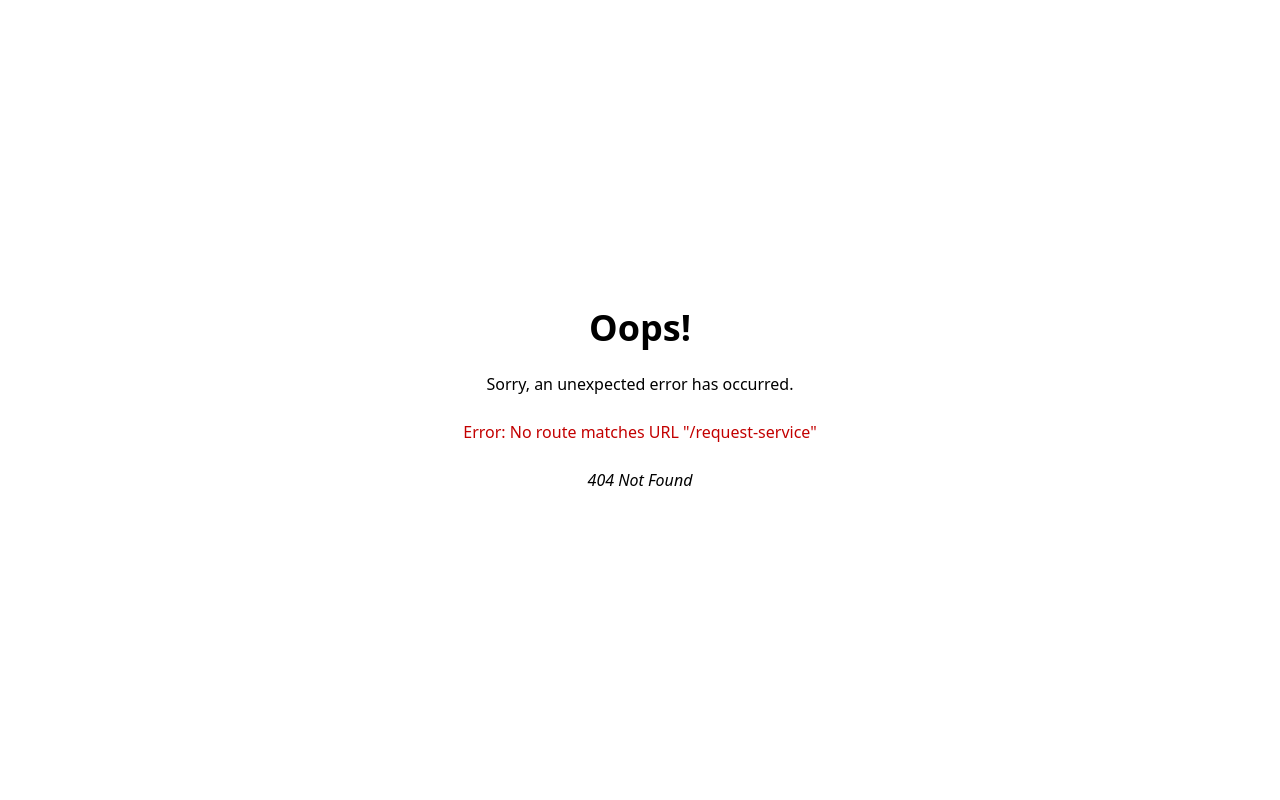
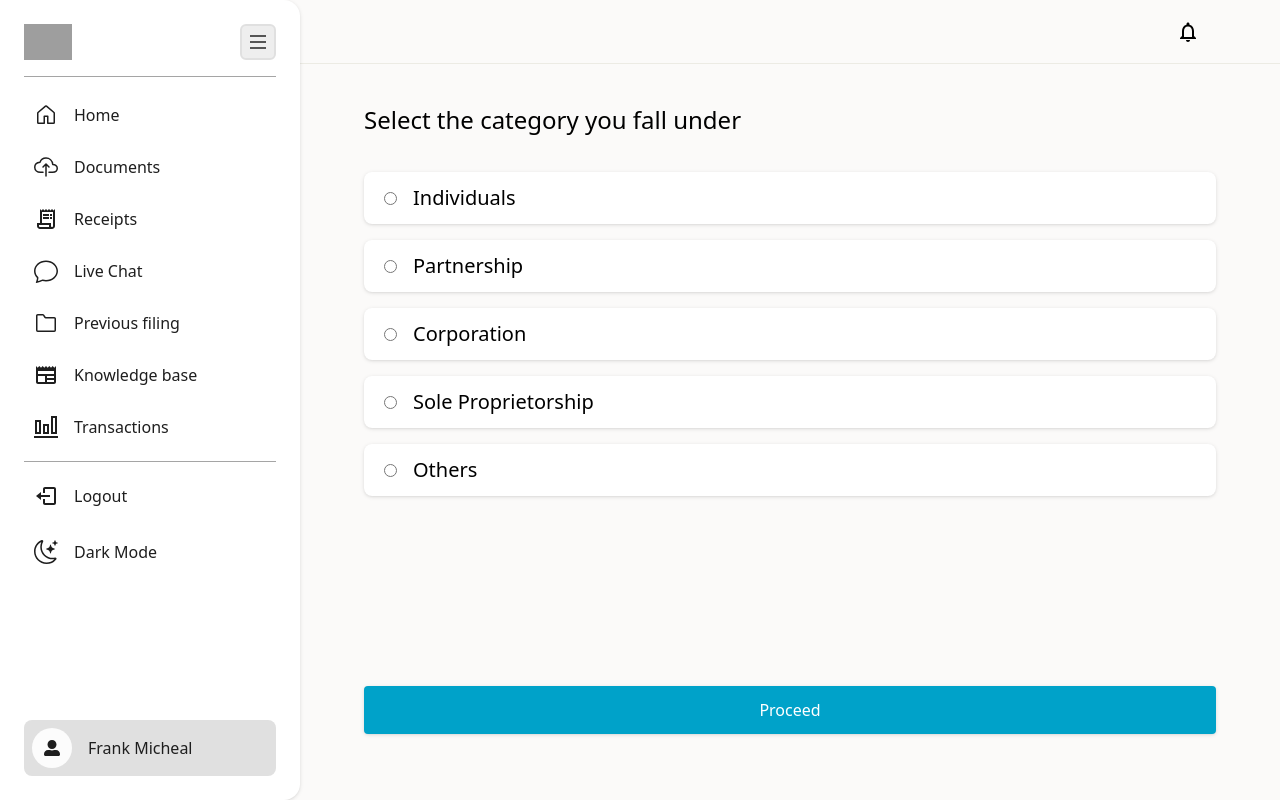
Before and after one commit to Trayshmhirk/tax-return-user-app, a React (Vite) app: page /request-service in a window 1280 px wide. Before the commit this address had no page. Built offline with nearby package versions, Linux system fonts and the light colour scheme; grey boxes are pictures that could not be loaded.

Commit message:
adding request service page, select category form, radio and checkbox inputs

```diff
--- a/src/Router.tsx
+++ b/src/Router.tsx
@@ -6,6 +6,7 @@ import {
 } from "react-router-dom";
 import MainLayout from "./layouts/MainLayout";
 import Home from "./pages/Home";
+import RequestService from "./pages/RequestService";
 import NotApprovedHome from "./pages/NotApprovedHome";
 import Documents from "./pages/Documents";
 import Receipts from "./pages/Receipts";
@@ -26,6 +27,7 @@ const router = createBrowserRouter(
    createRoutesFromElements(
       <Route path="/" element={<MainLayout />} errorElement={<ErrorPage />}>
          <Route index element={<Home />} />
+         <Route path="request-service" element={<RequestService />} />
          <Route path="not-approved" element={<NotApprovedHome />} />
          <Route path="documents" element={<Documents />} />
          <Route path="receipts" element={<Receipts />} />
--- /dev/null
+++ b/src/components/RadioCheckInput.tsx
@@ -0,0 +1,109 @@
+import { FaSquareCheck } from "react-icons/fa6";
+import FormPreviewImg from "../assets/preview-form image.jpg";
+import { IoRadioButtonOnSharp } from "react-icons/io5";
+
+type RadioCheckInputPropTypes = {
+   value: string;
+   formDesc?: string;
+   // register;
+   isChecked: boolean;
+   onRadioAndCheckChange: (
+      value: string,
+      serviceId: string | undefined
+   ) => void;
+   isRadio?: boolean;
+   isCheckBox?: boolean;
+   isPreviewForm?: boolean;
+   handleClick?: () => void;
+   serviceId?: string;
+};
+
+const RadioCheckInput = ({
+   value,
+   formDesc,
+   // register,
+   isChecked,
+   onRadioAndCheckChange,
+   isRadio,
+   isCheckBox,
+   isPreviewForm,
+   handleClick,
+   serviceId,
+}: RadioCheckInputPropTypes) => {
+   const handleRadioAndCheckChange = () => {
+      onRadioAndCheckChange(value, serviceId);
+   };
+   return (
+      <label
+         className={`
+            w-full flex items-center gap-4 bg-white dark:bg-gray px-5 py-3 rounded-lg shadow-md dark:shadow-md-dark hover-shadow-body
+            ${isChecked && "border border-richElectricBlue"}
+            ${isCheckBox && "flex-col"}
+            ${isPreviewForm && "w-[340px] flex-col"}
+         `}
+         onClick={handleClick}
+      >
+         {isRadio && (
+            <>
+               <input
+                  className="checked:hidden"
+                  type="radio"
+                  value={value}
+                  // {...register("radio", {
+                  //    required: `This field is required`,
+                  //    // Add other validation rules as needed
+                  // })}
+                  onChange={handleRadioAndCheckChange}
+                  checked={isChecked}
+               />
+               <IoRadioButtonOnSharp
+                  className={`w-4 h-4 text-richElectricBlue ${isChecked ? "block" : "hidden"}`}
+               />
+               <span className="text-sm md:text-xl">{value}</span>
+            </>
+         )}
+
+         {isPreviewForm && (
+            <>
+               <input
+                  className="hidden"
+                  type="radio"
+                  value={value}
+                  // {...register("radio", {
+                  //    required: `This field is required`,
+                  //    // Add other validation rules as needed
+                  // })}
+                  onChange={handleRadioAndCheckChange}
+                  checked={isChecked}
+               />
+               <img src={FormPreviewImg} className="w-full" />
+               <span className="text-sm md:text-xl">{formDesc}</span>
+            </>
+         )}
+
+         {isCheckBox && (
+            <div className="flex self-start items-center gap-4">
+               <input
+                  className="input-checkbox"
+                  type="checkbox"
+                  value={value}
+                  // {...register("checkbox", {
+                  //    required: `This field is required`,
+                  //    // Add other validation rules as needed
+                  // })}
+                  onChange={handleRadioAndCheckChange}
+                  checked={isChecked}
+               />
+               <span
+                  className={`hidden ${isChecked ? "flex items-center justify-center" : "hidden"}`}
+               >
+                  <FaSquareCheck />
+               </span>
+               <span className="text-sm md:text-xl">{value}</span>
+            </div>
+         )}
+      </label>
+   );
+};
+
+export default RadioCheckInput;
--- /dev/null
+++ b/src/components/SelectCategory.tsx
@@ -0,0 +1,152 @@
+import { useState } from "react";
+import CustomButton from "./CustomButton";
+import { useNavigate } from "react-router-dom";
+import RadioCheckInput from "./RadioCheckInput";
+
+type SelectCategoryPropTypes = {
+   isSelectCategory: boolean;
+   onNext: () => void;
+   setSelectedCategory: React.Dispatch<React.SetStateAction<string>>;
+};
+
+type CategoryListTypes = {
+   name: string;
+   category_id: string;
+};
+
+const categoryList: CategoryListTypes[] = [
+   {
+      name: "Individuals",
+      category_id: "",
+   },
+   {
+      name: "Partnership",
+      category_id: "",
+   },
+   {
+      name: "Corporation",
+      category_id: "",
+   },
+   {
+      name: "Sole Proprietorship",
+      category_id: "",
+   },
+   {
+      name: "Others",
+      category_id: "",
+   },
+];
+
+const SelectCategory = ({
+   isSelectCategory,
+   onNext,
+   setSelectedCategory,
+}: SelectCategoryPropTypes) => {
+   const navigate = useNavigate();
+
+   const [checkedRadio, setCheckedRadio] = useState("");
+   const [isButtonDisabled, setIsButtonDisabled] = useState(true);
+   // const [selectedCheckBox, setSelectedCheckBox] = useState([]);
+
+   // const handleCheckBoxChange = (value) => {
+   //    setSelectedCheckBox((prevSelected) =>
+   //       prevSelected.includes(value)
+   //          ? prevSelected.filter((item) => item !== value)
+   //          : [...prevSelected, value]
+   //    );
+   //    setIsButtonDisabled(
+   //       selectedCheckBox.length === 1 && selectedCheckBox[0] === value
+   //    );
+   // };
+
+   const handleRadioChange = (value: string) => {
+      setCheckedRadio(value);
+      setIsButtonDisabled(!value);
+      setSelectedCategory(value);
+   };
+
+   const onSubmit = () => {
+      isSelectCategory
+         ? onNext()
+         : navigate("/retention-form", {
+              //   state: { data: selectedCheckBox },
+           });
+   };
+
+   // const handlePrevForm = () => {
+   //    navigate(-1);
+   // };
+
+   return (
+      <>
+         {isSelectCategory ? (
+            <div className="h-full flex flex-col justify-between">
+               <div className="flex flex-col gap-9">
+                  <h2 className="font-medium text-2xl">
+                     Select the category you fall under
+                  </h2>
+
+                  <div className="flex flex-col gap-4">
+                     {categoryList.map((category, index) => (
+                        <RadioCheckInput
+                           key={index}
+                           value={category.name}
+                           isRadio
+                           isChecked={checkedRadio === `${category.name}`}
+                           onRadioAndCheckChange={handleRadioChange}
+                        />
+                     ))}
+                  </div>
+               </div>
+
+               <CustomButton
+                  handleClick={onSubmit}
+                  isDisabled={isButtonDisabled}
+               >
+                  Proceed
+               </CustomButton>
+            </div>
+         ) : (
+            <></>
+            // <FormLayout>
+            //    <FormContainer
+            //       handleLogin={handleSubmit(onSubmit)}
+            //       description="Select the category you fall under"
+            //       isCategoryDesc
+            //       isCurrentForm={3}
+            //    >
+            //       <div className="d-flex flex-column gap-3 overflow-y-scroll mb-auto p-1">
+            //          {categoryList.map((category, index) => (
+            //             <RadioAndCheckLabel
+            //                key={index}
+            //                value={category.name}
+            //                register={register}
+            //                isCheckBox
+            //                isChecked={selectedCheckBox.includes(
+            //                   `${category.name}`
+            //                )}
+            //                onRadioAndCheckChange={handleCheckBoxChange}
+            //             />
+            //          ))}
+            //       </div>
+
+            //       <div className="w-100 text-center d-flex gap-4">
+            //          <CustomButton
+            //             type="button"
+            //             handleClick={handlePrevForm}
+            //             isPrevBtn
+            //          >
+            //             Previous
+            //          </CustomButton>
+            //          <CustomButton type="submit" isDisabled={isButtonDisabled}>
+            //             Next
+            //          </CustomButton>
+            //       </div>
+            //    </FormContainer>
+            // </FormLayout>
+         )}
+      </>
+   );
+};
+
+export default SelectCategory;
--- /dev/null
+++ b/src/pages/RequestService.tsx
@@ -0,0 +1,33 @@
+import { useState } from "react";
+import SelectCategory from "../components/SelectCategory";
+
+const RequestService = () => {
+   const [currentForm, setCurrentForm] = useState(1);
+   const [selectedCategory, setSelectedCategory] = useState("");
+
+   const handleNextForm = () => {
+      setCurrentForm(currentForm + 1);
+   };
+
+   return (
+      <div className="h-full flex flex-col self-center">
+         {currentForm === 1 && (
+            <SelectCategory
+               isSelectCategory
+               onNext={handleNextForm}
+               setSelectedCategory={setSelectedCategory}
+            />
+         )}
+
+         {currentForm === 2 && (
+            <div>
+               Select services
+               <p>{selectedCategory}</p>
+            </div>
+            //   <SelectServices selectedCategory={selectedCategory} />
+         )}
+      </div>
+   );
+};
+
+export default RequestService;
```
Also changed, not shown: src/assets/preview-form image.jpg (added).
